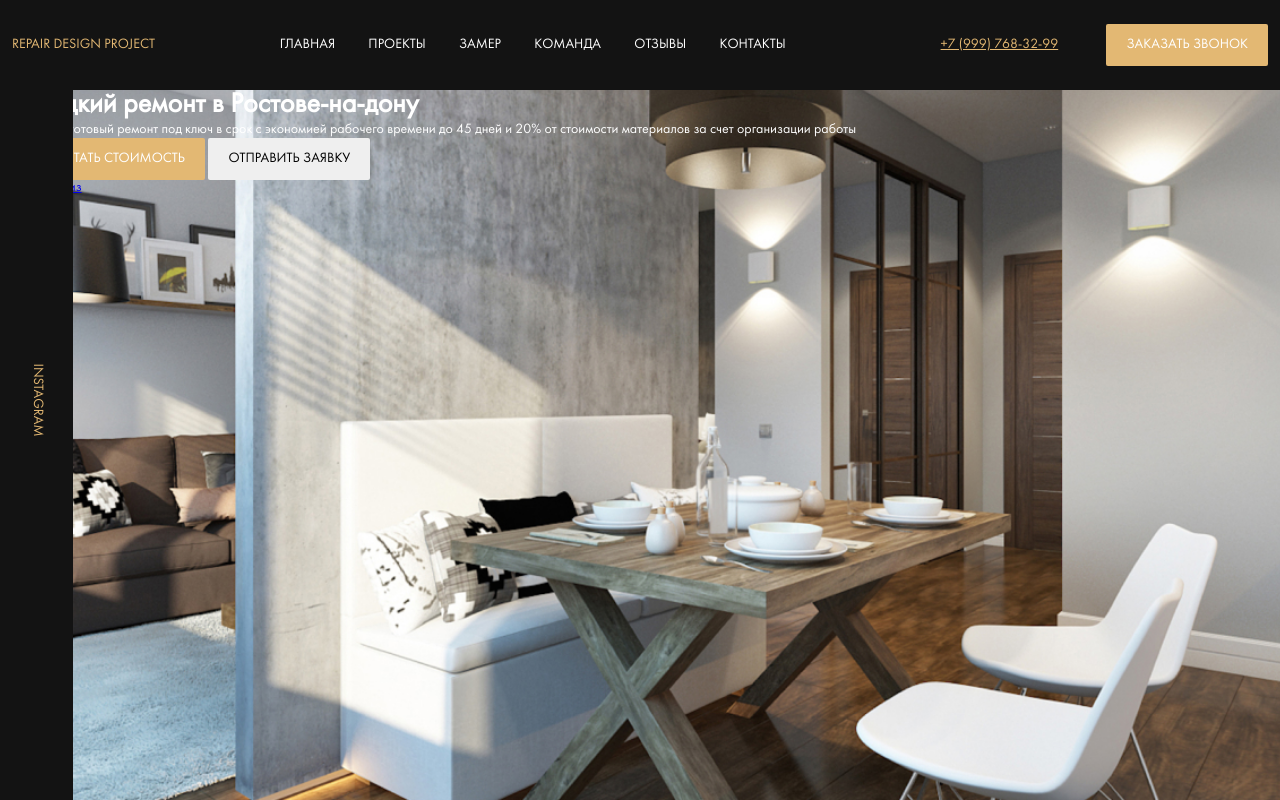
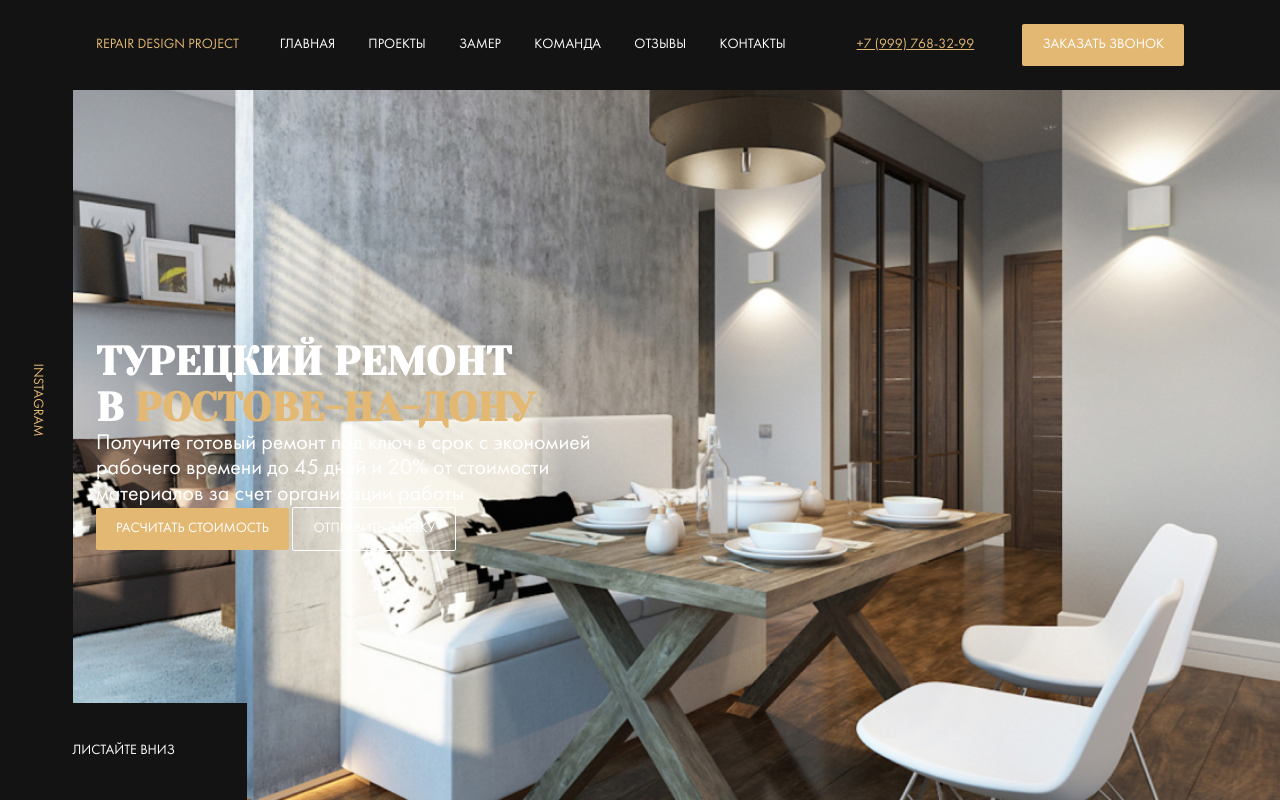
Before and after one commit to alexander-nikitin/lesson-15, a website: page index.html in a window 1280 px wide. Drawn offline with Linux system fonts and the light colour scheme; files whose address does not match are found by name.

Commit message:
style: outline button; positioned: hero content

```diff
--- a/index.html
+++ b/index.html
@@ -38,18 +38,18 @@
     <div class="instagram hero__instagram">
       <a href="#" class="instagram__link">Instagram</a>
     </div>
-    <div class="hero__content">
-      <div class="container">
-        <h1 class="hero__title">Турецкий ремонт в Ростове-на-дону</h1>
+    <div class="container">
+      <div class="hero__content">
+        <h1 class="hero__title">Турецкий ремонт в&nbsp;<span class="hero__title_primary">Ростове-на-дону</span></h1>
         <p class="hero__text">Получите готовый ремонт под ключ в срок с экономией рабочего времени до 45 дней и 20% от стоимости материалов за счет организации работы</p>
         <div class="buttons">
           <button class="button button_primary">Расчитать стоимость</button>
           <button class="button button_outline">Отправить заявку</button>
         </div>
       </div>
-      <!-- /.container -->
+      <!-- ./hero__content -->
     </div>
-    <!-- ./hero__content -->
+    <!-- /.container -->
     <div class="scroll-down">
       <a href="#" class="scroll-down__link">Листайте вниз</a>
     </div>
--- a/sass/_grid.sass
+++ b/sass/_grid.sass
@@ -1,4 +1,4 @@
 .container
   max-width: 1256px
-  width: 100%
-  margin: 0 auto
+  width: 85%
+  margin: auto
--- a/sass/_interface.sass
+++ b/sass/_interface.sass
@@ -8,3 +8,7 @@
   &_primary
     background-color: $primary
     color: $light
+  &_outline
+    border: 1px solid $light
+    background-color: transparent
+    color: $light
--- a/sass/templates/_hero.sass
+++ b/sass/templates/_hero.sass
@@ -1,5 +1,8 @@
 .hero
   position: relative
+  display: flex
+  flex-direction: column
+  justify-content: center
   height: 100vh
   padding-top: 90px
   background: $dark url('../img/hero-bg.jpg') no-repeat center / cover
@@ -10,6 +13,31 @@
     left: 0
     max-width: 80px
     height: 100%
+  &__content
+    max-width: 670px
+  &__title
+    font-family: 'Yeseva One', cursive;
+    text-transform: uppercase
+    font-size: 40px
+    &_primary
+      color: $primary
+  &__text
+    max-width: 500px
+    font-size: 22px
+.scroll-down
+  position: absolute
+  left: 0
+  bottom: 0
+  display: flex
+  justify-content: center
+  align-items: center
+  min-width: 247px
+  min-height: 97px
+  background-color: $dark
+  &__link
+    text-transform: uppercase
+    text-decoration: none
+    color: $light
 .instagram
   display: flex
   justify-content: space-between
```
Also changed, not shown: css/style.css.
